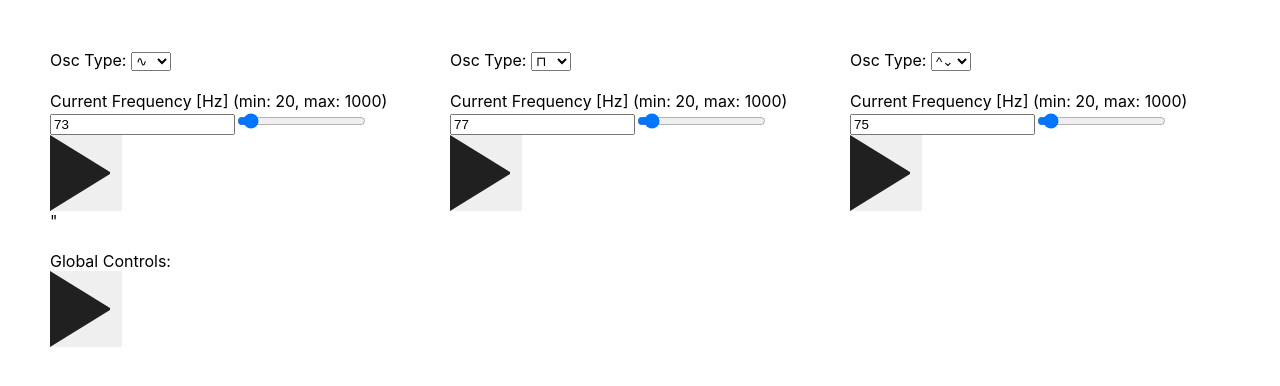
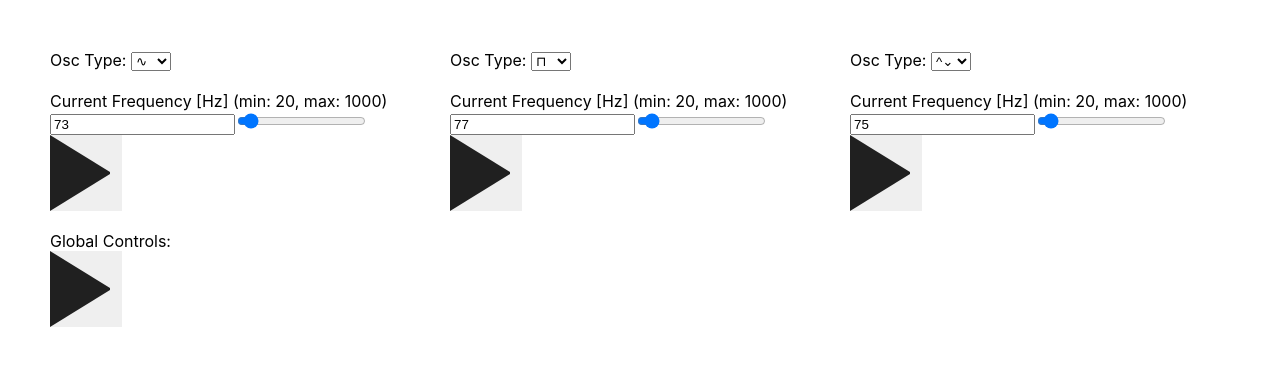
Before and after one commit to jordyjwilliams/inter-reactive-oscillator, a React (Create React App) app: page / in a window 1280 px wide. Shown: the top 386 px of the page. Built offline with nearby package versions, Linux system fonts and the light colour scheme.

Commit message:
fix typo

```diff
--- a/src/App.js
+++ b/src/App.js
@@ -57,7 +57,7 @@ export default function App() {
       }}
     >
       <div id="osc-1-div" htmlFor="osc-1">
-        {osc1}"
+        {osc1}
       </div>
       <div id="osc-2-div" htmlFor="osc-2">
         {osc2}
```
